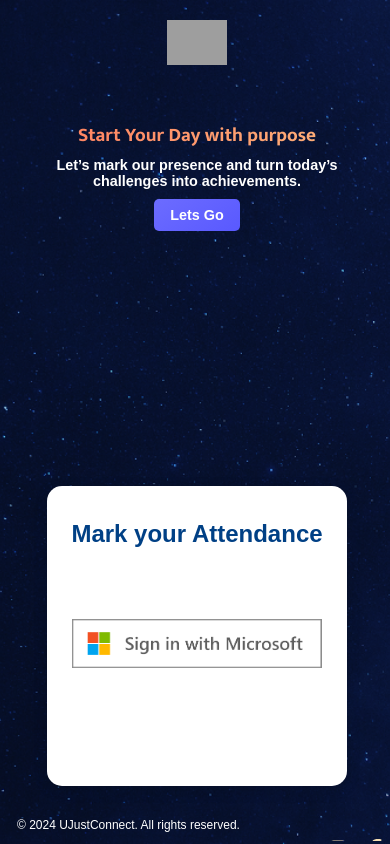
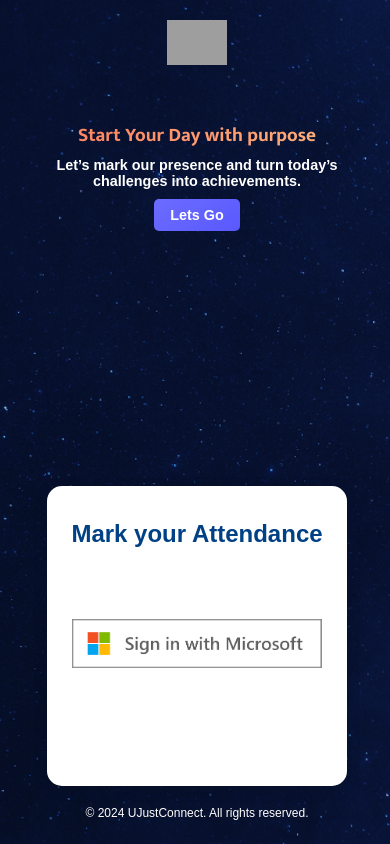
Before and after one commit to ujustbetech/hrms, a React (Create React App) app: page / in a window 390 px wide. Built offline with nearby package versions, Linux system fonts and the light colour scheme; grey boxes are pictures that could not be loaded; a web font is replaced by a local one.

Commit message:
Update Auth.css

```diff
--- a/src/components/Auth.css
+++ b/src/components/Auth.css
@@ -419,7 +419,7 @@ nav {
   }
 
   .loginLeft p {
-    font-size: 1rem; /* Consistent font size */
+    font-size: 1.1rem; /* Consistent font size */
     margin: 10px auto; /* Adjusted margin */
     max-width: 90%; /* Ensure the text uses more space */
     text-align: center; /* Center the paragraph */
@@ -465,27 +465,35 @@ nav {
     width: 100%;
     padding: 10px;
   }
-
  /* Footer adjustments */
  .footerMain {
   text-align: center;
   padding: 20px 10px; /* Increased padding for better spacing */
+  display: flex;
+  justify-content: center;
+  align-items: center;
+  flex-direction: column;
 }
 
 .copy {
   font-size: 12px;
+  display: flex;
+  justify-content: center;
+  align-items: center;
 }
 
 /* Social Icons adjustments */
 .social-login-icons {
   justify-content: center;
-    gap: 15px; /* Increased gap for better spacing */
-    padding: 10px 0; /* Adds padding around icons */
+  gap: 10px; /* Adjust gap */
+  display: inline-flex;
+  align-items: center;
+  padding: 5px 0;
 }
 
 .socialcontainer {
-    width: 32px; /* Adjusted icon size */
-    height: 32px; /* Maintain aspect ratio */
+  width: 8px; /* Adjusted icon size */
+  height: 8px; /* Maintain aspect ratio */
 }
 
 .socialcontainer svg {
@@ -534,11 +542,14 @@ nav {
   }
 
 
+
+  /* Social Icons adjustments */
   .social-login-icons {
-    display: flex;
+    display: inline-flex;
     align-items: center;
-    gap: 10px;
+    gap: 8px;
   }
+
   .socialcontainer {
     width: 28px; /* Smaller icon size */
   }
@@ -546,5 +557,16 @@ nav {
   /* Footer adjustments */
   .footerMain {
     padding: 15px 0; /* Compact footer padding */
+    display: flex;
+    justify-content: center;
+    align-items: center;
+    flex-direction: column;
+  }
+
+  .copy {
+    display: flex;
+    justify-content: center;
+    align-items: center;
+    margin-bottom: 5px; /* Adds space between copyright and social icons */
   }
 }
```
Lines whose indentation alone changed are shown as unchanged.
